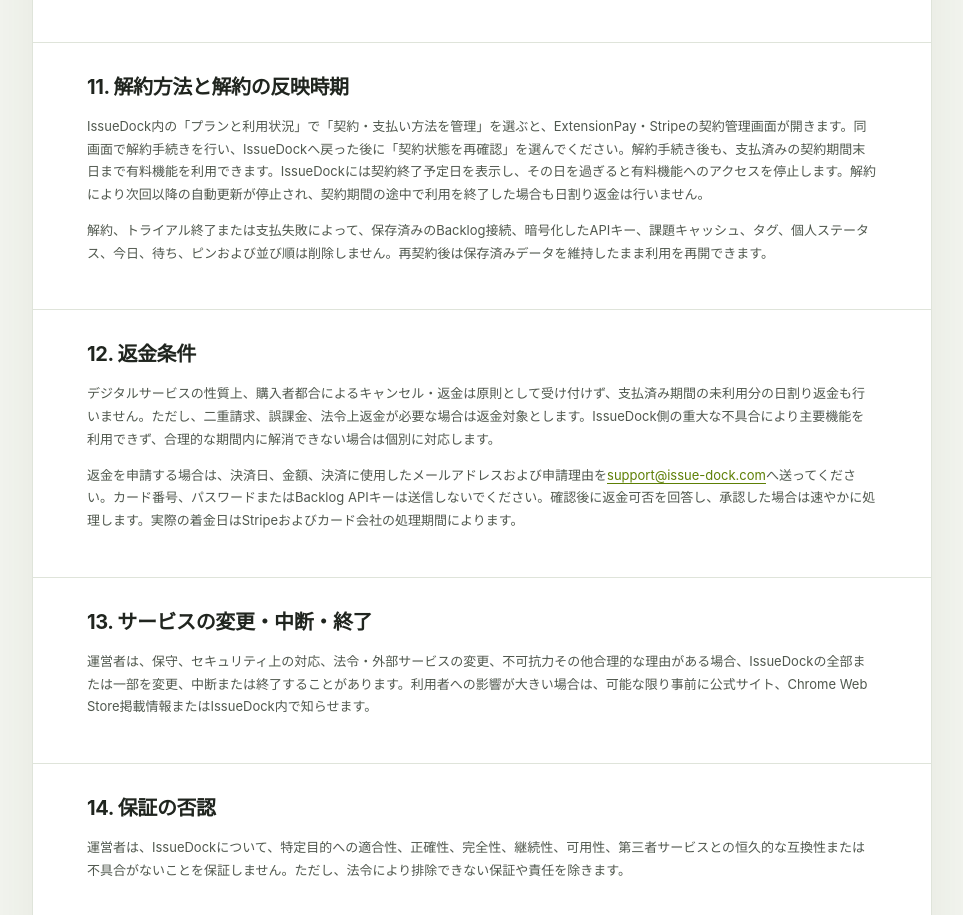
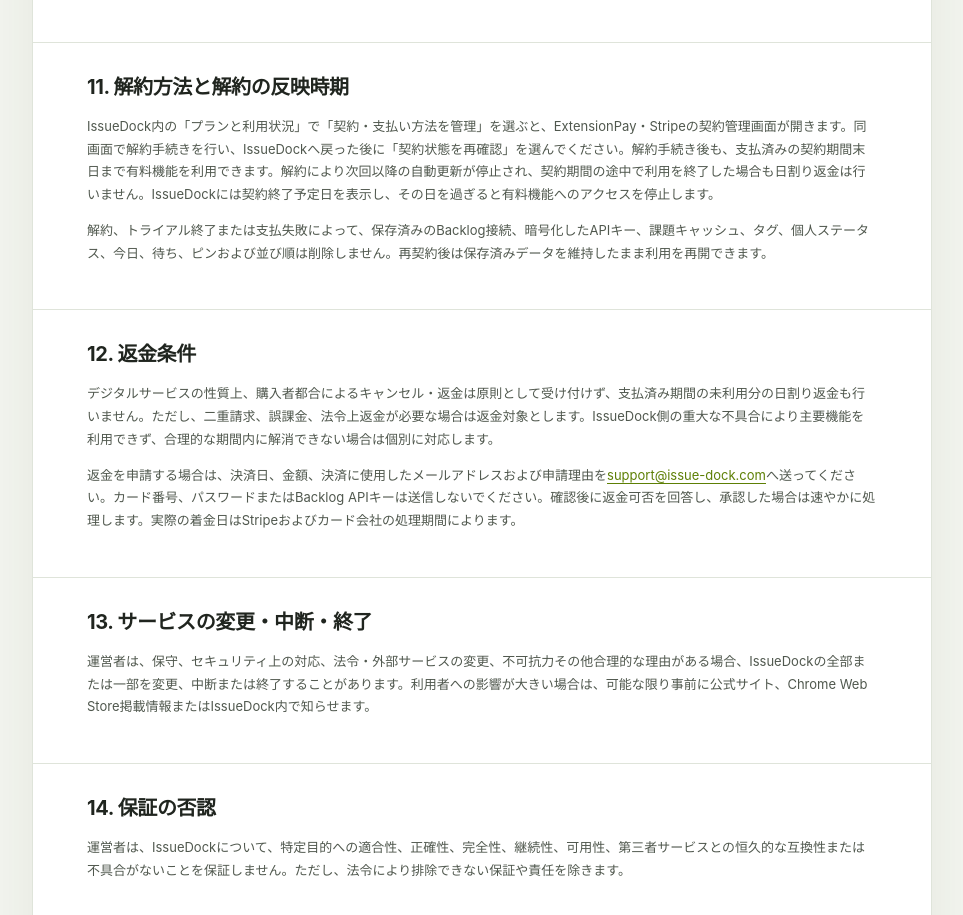
Before and after one commit to gorbachov/backlog.issue.dock.site, a plain HTML site: page terms/index.html in a window 1280 px wide. Shown: the part 2986-3901 px from the top of the page, without its empty margins (288-1251 px from the left). Drawn offline with Linux system fonts and the light colour scheme.

Commit message:
確定文を利用規約で統一

```diff
--- a/terms/index.html
+++ b/terms/index.html
@@ -154,7 +154,7 @@
 
           <section id="cancellation">
             <h2>11. 解約方法と解約の反映時期</h2>
-            <p>IssueDock内の「プランと利用状況」で「契約・支払い方法を管理」を選ぶと、ExtensionPay・Stripeの契約管理画面が開きます。同画面で解約手続きを行い、IssueDockへ戻った後に「契約状態を再確認」を選んでください。解約手続き後も、支払済みの契約期間末日まで有料機能を利用できます。IssueDockには契約終了予定日を表示し、その日を過ぎると有料機能へのアクセスを停止します。解約により次回以降の自動更新が停止され、契約期間の途中で利用を終了した場合も日割り返金は行いません。</p>
+            <p>IssueDock内の「プランと利用状況」で「契約・支払い方法を管理」を選ぶと、ExtensionPay・Stripeの契約管理画面が開きます。同画面で解約手続きを行い、IssueDockへ戻った後に「契約状態を再確認」を選んでください。解約手続き後も、支払済みの契約期間末日まで有料機能を利用できます。解約により次回以降の自動更新が停止され、契約期間の途中で利用を終了した場合も日割り返金は行いません。IssueDockには契約終了予定日を表示し、その日を過ぎると有料機能へのアクセスを停止します。</p>
             <p>解約、トライアル終了または支払失敗によって、保存済みのBacklog接続、暗号化したAPIキー、課題キャッシュ、タグ、個人ステータス、今日、待ち、ピンおよび並び順は削除しません。再契約後は保存済みデータを維持したまま利用を再開できます。</p>
           </section>
 
```
